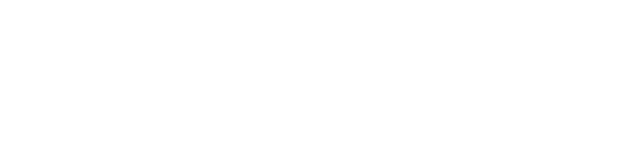
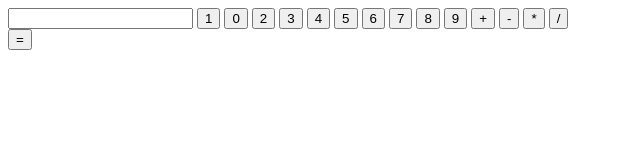
Before and after one commit to ConnorC3/onscreen-calculator, a plain HTML site: page index.html in a window 1280 px wide. Shown: the whole page, without its empty margins (0-640 px from the left). Drawn offline with Linux system fonts and the light colour scheme.

Commit message:
Add input and buttons

```diff
--- a/index.html
+++ b/index.html
@@ -7,7 +7,24 @@
     <link rel="stylesheet" href="style.css">
 </head>
 <body>
-
+    <div class="container">
+        <input type="text">
+        <button class="digit">1</button>
+        <button class="digit">0</button>
+        <button class="digit">2</button>
+        <button class="digit">3</button>
+        <button class="digit">4</button>
+        <button class="digit">5</button>
+        <button class="digit">6</button>
+        <button class="digit">7</button>
+        <button class="digit">8</button>
+        <button class="digit">9</button>
+        <button class="operator">+</button>
+        <button class="operator">-</button>
+        <button class="operator">*</button>
+        <button class="operator">/</button>
+    </div>
+    <button>=</button>
     <script src="script.js"></script>
 </body>
 </html>
```
